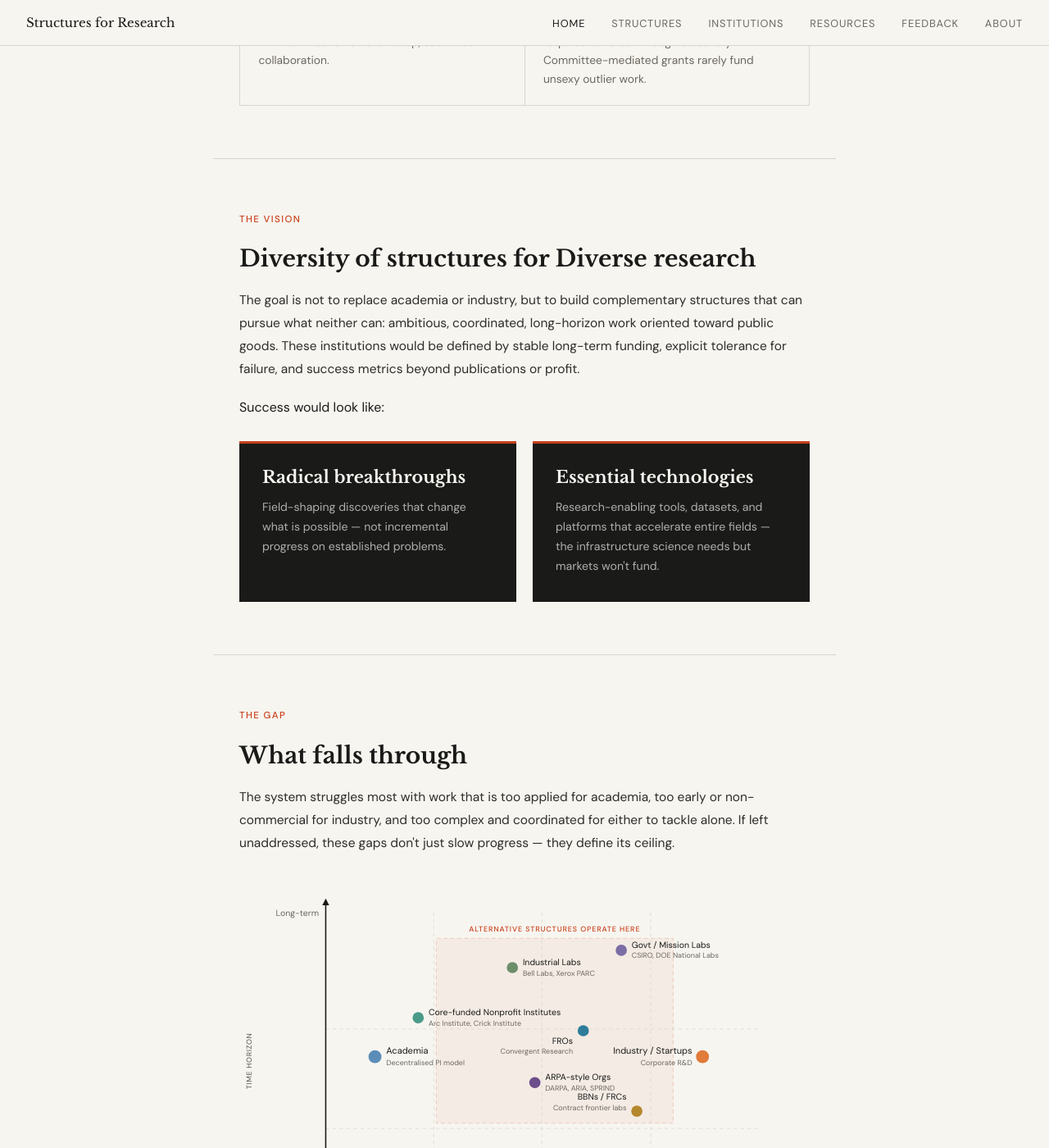
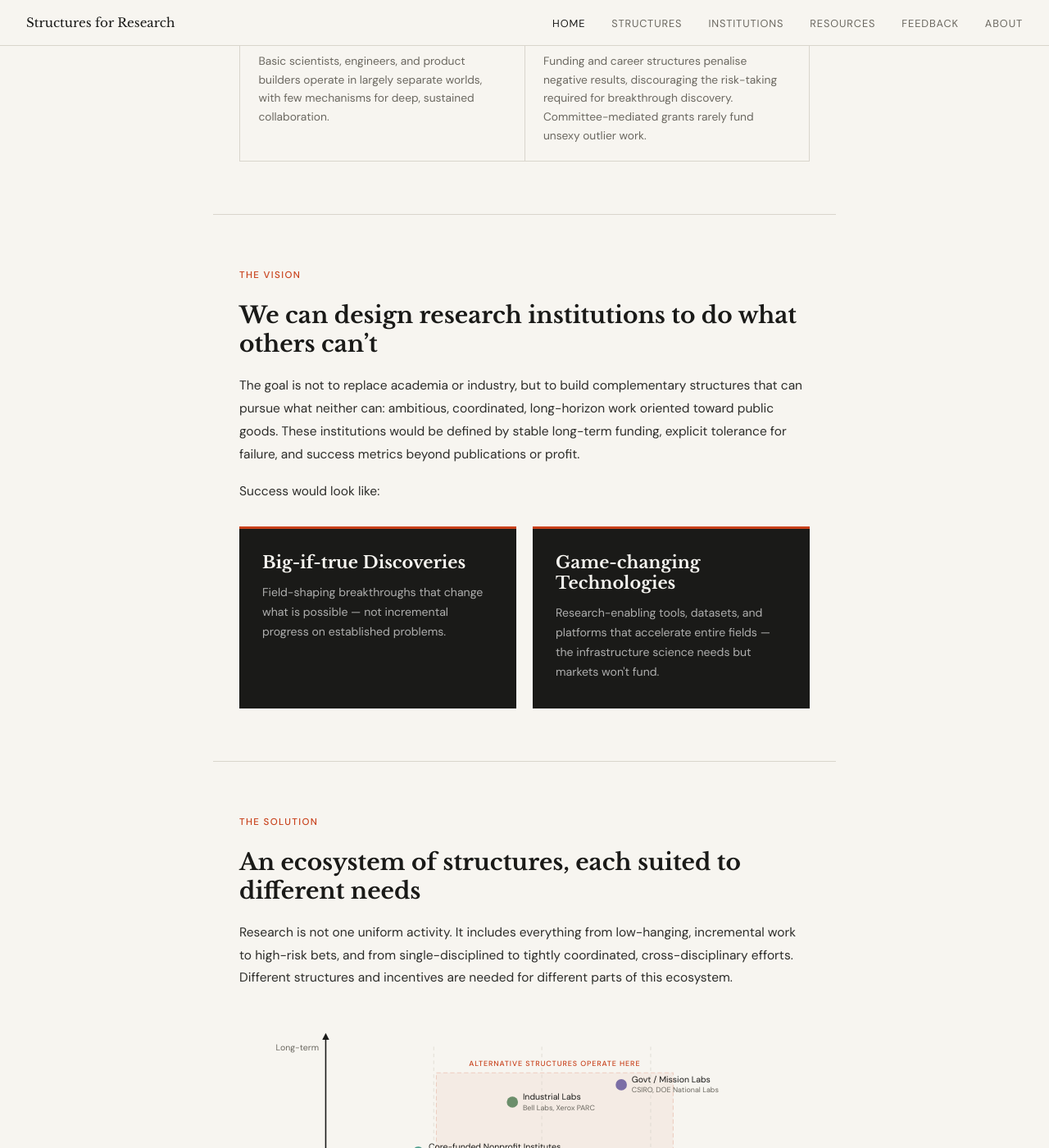
Before and after one commit to biancale4/structuresforresearch.com, a Jekyll site: the page built from index.html, in a window 1280 px wide and 1400 px high, scrolled down 1483 px. Shown: the whole window at 82% size. Built offline with Jekyll 4.4.1, drawn with Linux system fonts in a browser that asks for light colours; some of the changed text lies outside the part shown.

Commit message:
Update index.html

```diff
--- a/index.html
+++ b/index.html
@@ -68,7 +68,7 @@
 </style>
 
 <section class="content" id="background">
-  <p class="section-label">Background</p>
+  <p class="section-label">Research Systems Shape What Gets Built</p>
   <h2>Academia and industry are both essential — and both incomplete</h2>
   <p>If science is fundamentally about experimentation, then we should also be willing to <a href="https://www.asimov.press/p/research-forms">experiment with how research itself is conducted</a>. Rethinking the structures, incentives, and funding models that underpin research institutions could unlock entirely new modes of discovery. This is at the heart of the growing field of metascience.</p>
   <p>Universities produce most basic science: curiosity-driven, peer-reviewed, publicly funded. Industry translates discoveries into products. Together they have delivered extraordinary advances. But both are structurally limited in ways that create significant blind spots — and many of the most pressing challenges ahead require exactly the kind of work neither is designed to do.</p>
@@ -76,8 +76,9 @@
 </section>
 
 <section class="content" id="causes">
-  <p class="section-label">Four key problems</p>
-  <h2>How traditional structures supress breakthrough research</h2>
+  <p class="section-label">The Gap</p>
+  <h2>Traditional structures can't do it all</h2>
+  <p>The system struggles most with work that is too applied for academia, too early or non-commercial for industry, and too complex and coordinated for either to tackle alone. If left unaddressed, these gaps don't just slow progress — they define its ceiling.</p>
   <div class="two-up">
     <div class="two-up-item">
       <strong>Short-term funding cycles</strong>
@@ -99,26 +100,26 @@
 </section>
 
 <section class="content" id="vision">
-  <p class="section-label">The vision</p>
-  <h2>Diversity of structures for Diverse research</h2>
+  <p class="section-label">The Vision</p>
+  <h2>We can design research institutions to do what others can’t</h2>
   <p>The goal is not to replace academia or industry, but to build complementary structures that can pursue what neither can: ambitious, coordinated, long-horizon work oriented toward public goods. These institutions would be defined by stable long-term funding, explicit tolerance for failure, and success metrics beyond publications or profit.</p>
-  <p></p>Success would look like:</p>
+  <p>Success would look like:</p>
   <div class="vision-cards">
     <div class="vision-card">
-      <h3>Radical breakthroughs</h3>
-      <p>Field-shaping discoveries that change what is possible — not incremental progress on established problems.</p>
+      <h3>Big-if-true Discoveries</h3>
+      <p>Field-shaping breakthroughs that change what is possible — not incremental progress on established problems.</p>
     </div>
     <div class="vision-card">
-      <h3>Essential technologies</h3>
+      <h3>Game-changing Technologies</h3>
       <p>Research-enabling tools, datasets, and platforms that accelerate entire fields — the infrastructure science needs but markets won't fund.</p>
     </div>
   </div>
 </section>
 
 <section class="content" id="gap">
-  <p class="section-label">The gap</p>
-  <h2>What falls through</h2>
-  <p>The system struggles most with work that is too applied for academia, too early or non-commercial for industry, and too complex and coordinated for either to tackle alone. If left unaddressed, these gaps don't just slow progress — they define its ceiling.</p>
+  <p class="section-label">The Solution</p>
+  <h2>An ecosystem of structures, each suited to different needs</h2>
+  <p>Research is not one uniform activity. It includes everything from low-hanging, incremental work to high-risk bets, and from single-disciplined to tightly coordinated, cross-disciplinary efforts. Different structures and incentives are needed for different parts of this ecosystem.</p>
 
   <div class="chart-wrap">
     <svg viewBox="0 0 660 415" xmlns="http://www.w3.org/2000/svg" font-family="DM Sans, system-ui, sans-serif">
@@ -169,8 +170,10 @@
   <p class="chart-note">Positions are approximate and reflect typical operating mode. Industrial Labs are shown as a historical reference — the model is rare today.</p>
 </section>
 
+
+
 <section class="content" id="types">
-  <p class="section-label">The landscape</p>
+  <p class="section-label">The Landscape</p>
   <h2>Six alternative structures</h2>
   <p>The following structures represent distinct approaches to organising, funding, and governing research outside of conventional academia and industry. For a comprehensive breakdown and comparison, see <a href="/structures.html">Structures</a>.</p>
 
```
